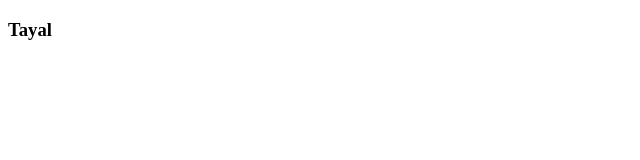
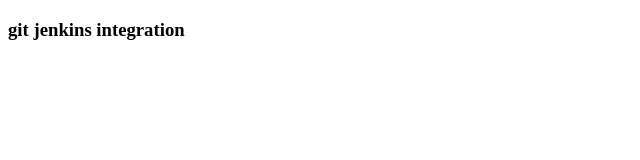
Before and after one commit to rishabhtayal72/index.html, a plain HTML site: page index.html in a window 1280 px wide. Shown: the whole page, without its empty margins (0-640 px from the left). Drawn offline with Linux system fonts and the light colour scheme.

Commit message:
Update index.html

```diff
--- a/index.html
+++ b/index.html
@@ -5,7 +5,7 @@
 </head>
 
 <body>
-	<h3>Tayal</h3>
+	<h3>git jenkins integration</h3>
 </body>
 
 </html>
```
